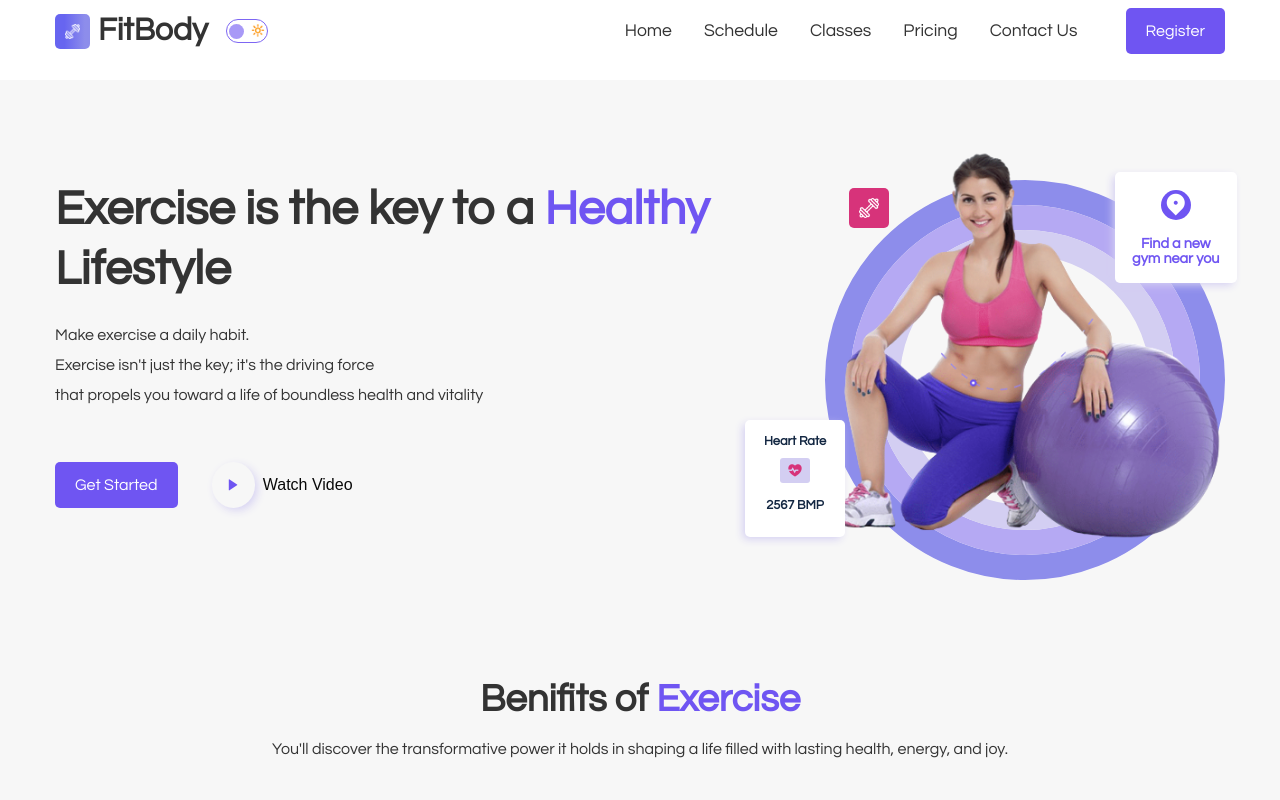
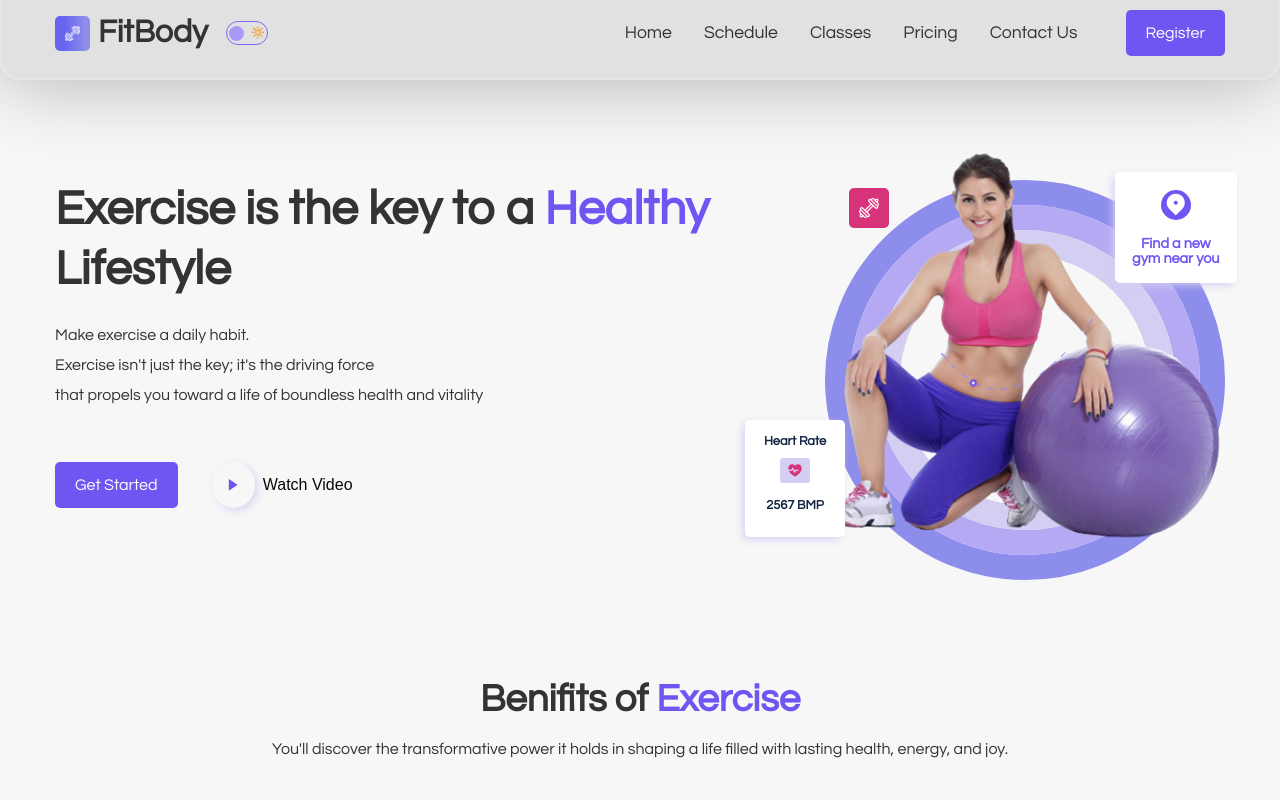
Before and after one commit to abhay-raj19/FitBody, a React (Vite) app: page / in a window 1280 px wide. Shown: the top 800 px of the page. Built offline with nearby package versions, Linux system fonts and the light colour scheme.

Commit message:
Enhancement-#198: Adding blur effect.

```diff
--- a/src/components/Header/Header.jsx
+++ b/src/components/Header/Header.jsx
@@ -89,8 +89,14 @@ const Header = ({ isDarkMode, setDarkMode }) => {
 	return (
 		<header
 			className={headerClass}
-			style={{ background: headerBackground }}
 			ref={headerRef}
+			style={{
+				background: "rgba(39, 39, 39, 0.1)",
+				borderRadius: "20px",
+				backdropFilter: "blur(60px)",
+				border: "2px solid rgba(255, 255, 255, 0.2)",
+				boxShadow: "0 0 80px rgba(0, 0, 0, 0.3)"
+			}}
 		>
 			<div className="container">
 				<div className="nav__wrapper">
@@ -117,8 +123,8 @@ const Header = ({ isDarkMode, setDarkMode }) => {
 									className="styles-ball"
 									style={
 										!isDarkMode
-											? { transform:'translateX(0%)' }
-											: { transform:'translateX(140%)'}
+											? { transform: 'translateX(0%)' }
+											: { transform: 'translateX(140%)' }
 									}
 								/>
 							</div>
--- a/src/components/UI/Hero.jsx
+++ b/src/components/UI/Hero.jsx
@@ -31,7 +31,7 @@ const Hero = () => {
                             <button className="register_btn"><Link to="/classes">Get Started</Link></button>
                             <button className="watch_btn">
                                 <span>
-                                    <i class="ri-play-fill"></i>
+                                    <i className="ri-play-fill"></i>
                                 </span>
                                 <span className="watch_video">Watch Video</span>
                             </button>
@@ -54,15 +54,15 @@ const Hero = () => {
                             <div className="heart_rate" data-aos='fade-right'
                                 data-aos-duration='1500'>
                                 <h5>Heart Rate</h5>
-                                <span><i class="ri-heart-pulse-fill"></i></span>
+                                <span><i className="ri-heart-pulse-fill"></i></span>
                                 <br />
                                 <h5>2567 BMP</h5>
                             </div>
 
                             <div className="gym_location" data-aos='fade-left'
                                 data-aos-duration='1500'>
-                                <span><i class="ri-map-pin-2-fill"></i></span>
-                                <h5>Find a new<br/> gym near you</h5>
+                                <span><i className="ri-map-pin-2-fill"></i></span>
+                                <h5>Find a new<br /> gym near you</h5>
                             </div>
 
 
```
Lines whose indentation alone changed are shown as unchanged.
